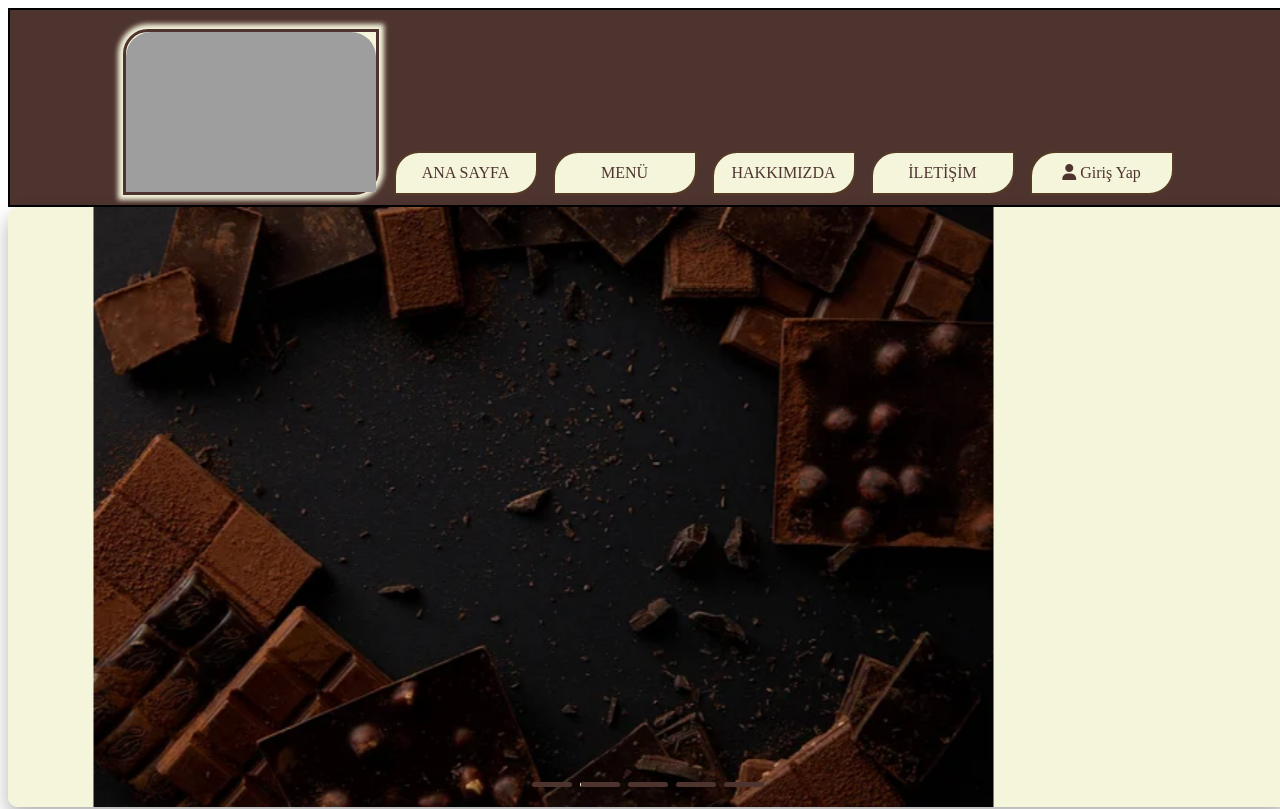
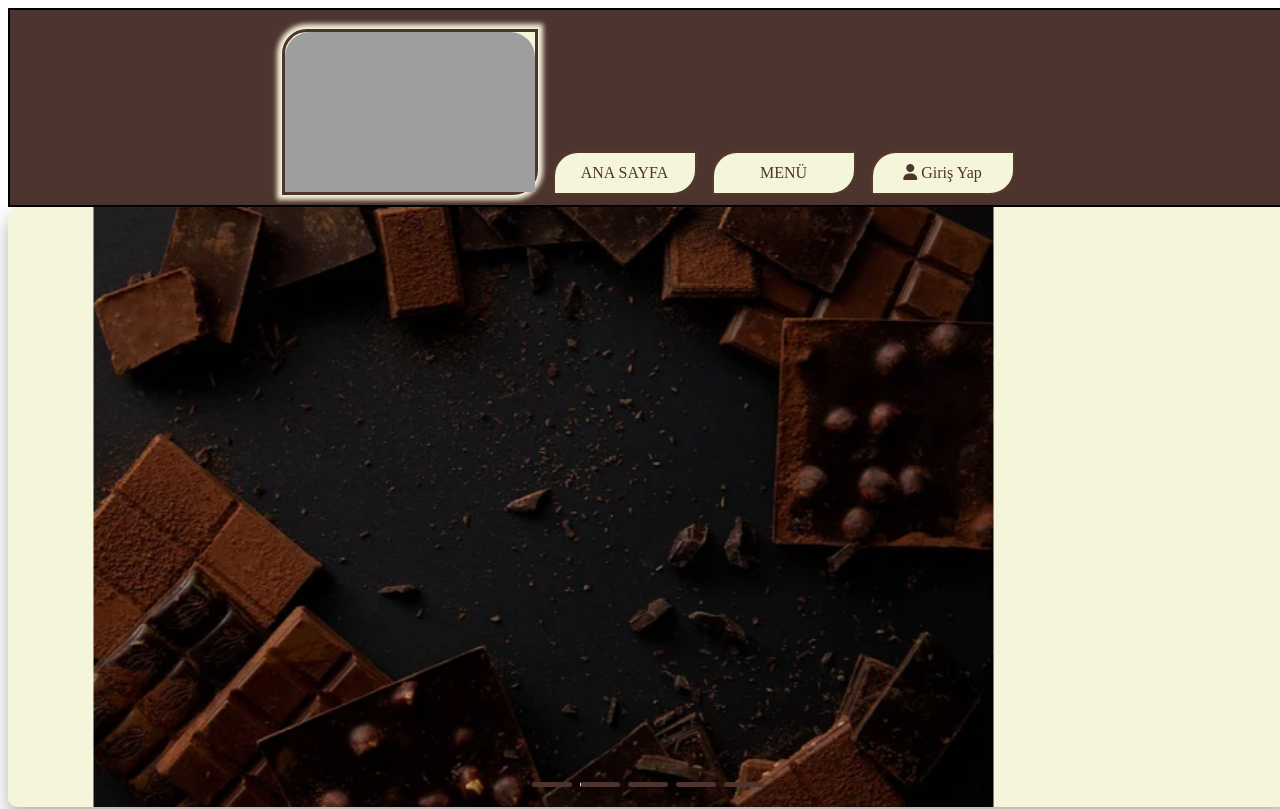
Before and after one commit to ManarAldinAlzaher1997/Staj, a website: page frontend/index.html in a window 1280 px wide. Shown: the top 809 px of the page. Drawn offline with Linux system fonts and the light colour scheme; grey boxes are pictures that could not be loaded.

Commit message:
Update index.html

```diff
--- a/frontend/index.html
+++ b/frontend/index.html
@@ -17,8 +17,6 @@
       <div class="menu-items">
         <a href="">ANA SAYFA</a>
         <a href="menu.html">MENÜ</a>
-        <a href="#bizkimiz">HAKKIMIZDA</a>
-        <a href="#iletisim">İLETİŞİM</a>
       </div>
       <a href="login.html" id="loginLink">
         <i class="fas fa-sign-in-alt"></i> Giriş Yap
```
